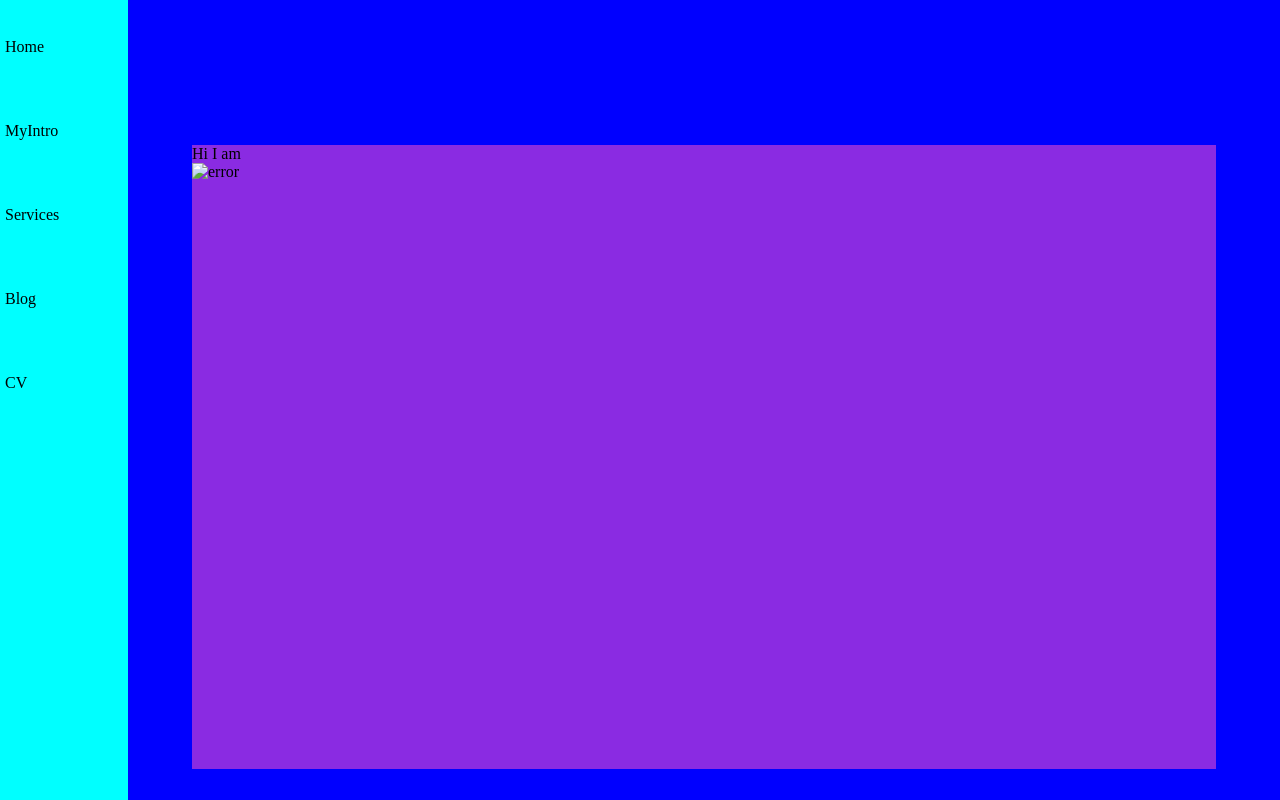
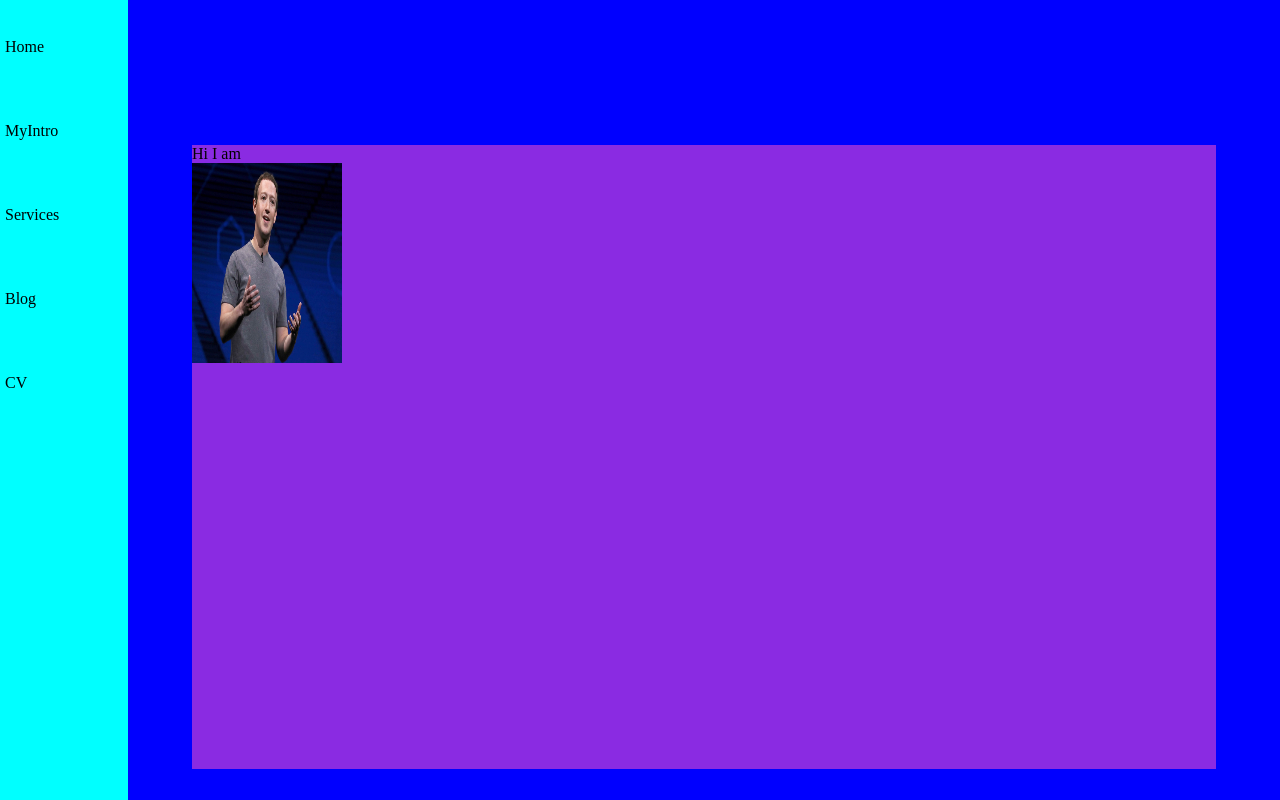
Before and after one commit to Karansinghpathania/portfolioWebsite, a plain HTML site: page index.html in a window 1280 px wide. Drawn offline with Linux system fonts and the light colour scheme; a web font is replaced by a local one.

Commit message:
Update index.html

```diff
--- a/index.html
+++ b/index.html
@@ -33,7 +33,7 @@
                     <div class="hello"> Hi I am </div>
 
                 </div>
-                <div class="devPic"> <img src="devpic.jpg" alt="error" height="200px" width = "150px"> </div>
+                <div class="devPic"> <img src="devreal.jpg" alt="error" height="200px" width = "150px"> </div>
 
             </div>
         </div>
```
